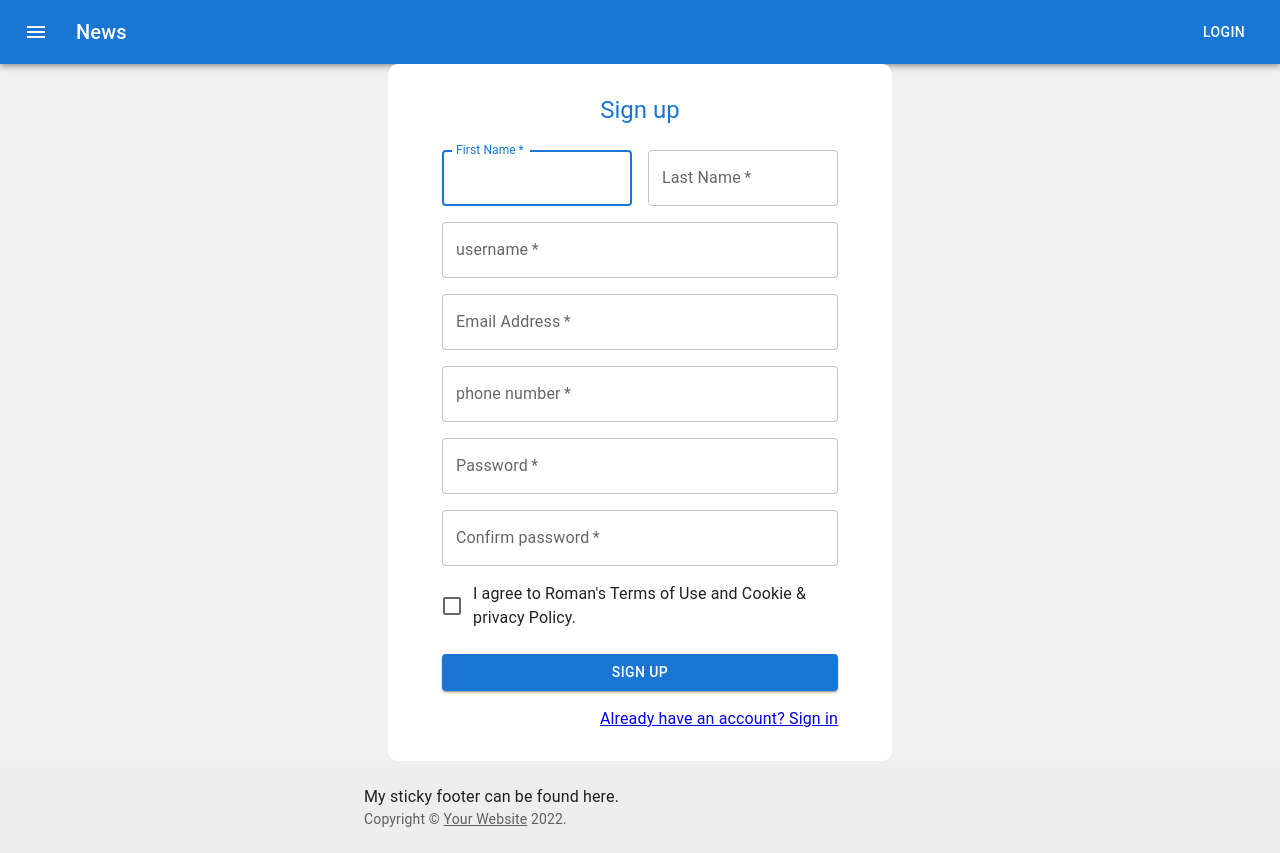
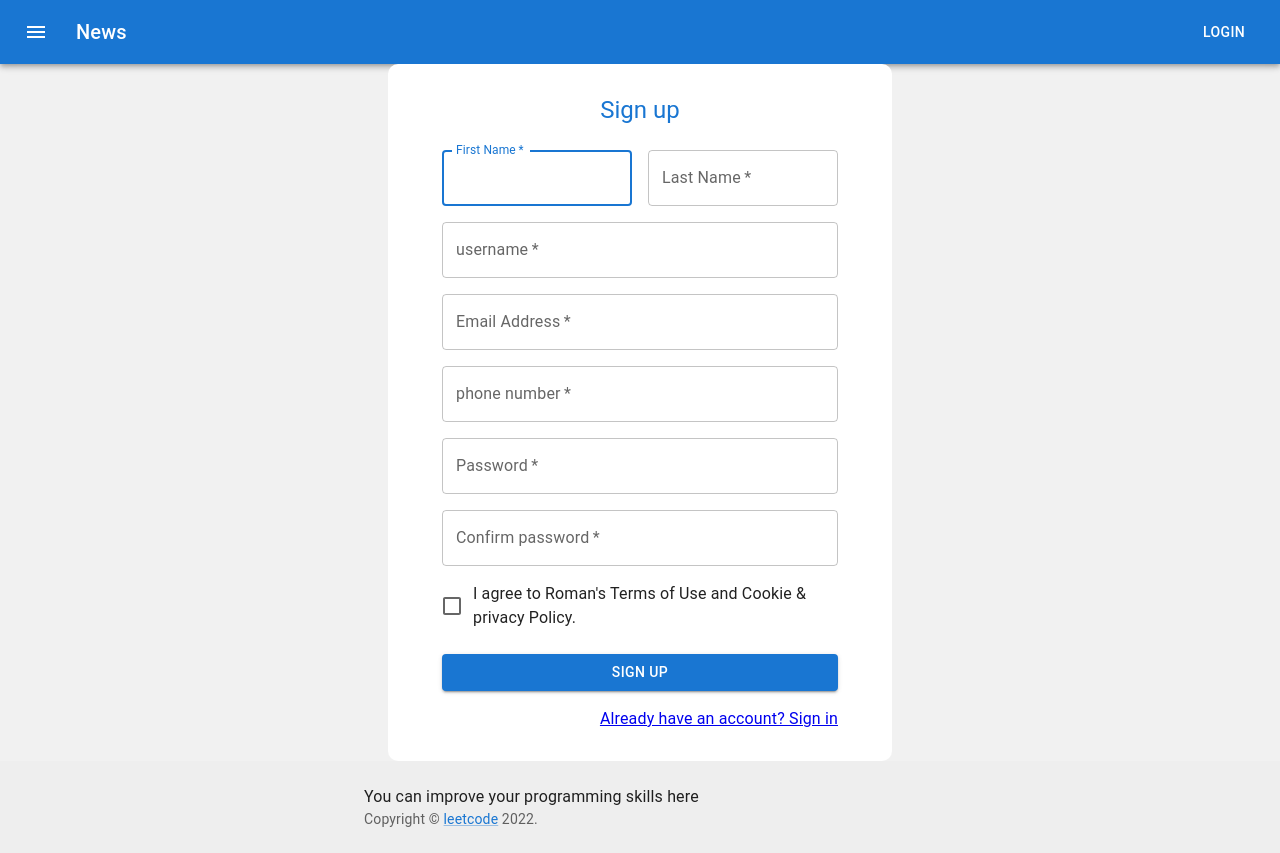
Before and after one commit to romairi/auth-microservice, a React app in the folder client/: page / in a window 1280 px wide. Built offline with nearby package versions, Linux system fonts and the light colour scheme.

Commit message:
implementation layout of header and footer components

```diff
--- a/client/src/components/Footer/index.js
+++ b/client/src/components/Footer/index.js
@@ -1,38 +1,26 @@
-import CssBaseline from "@mui/material/CssBaseline";
 import Box from "@mui/material/Box";
 import Typography from "@mui/material/Typography";
 import Container from "@mui/material/Container";
 import Link from "@mui/material/Link";
+import { text } from "../../text/constants";
 
 import "./index.scss";
 
-function Copyright() {
+const Copyright = () => {
   return (
     <Typography variant="body2" color="text.secondary">
       {"Copyright © "}
-      <Link color="inherit" href="https://mui.com/">
-        Your Website
+      <Link color="primary" href="https://leetcode.com/problemset/all/">
+        {text.footer.LEET_CODE}
       </Link>{" "}
       {new Date().getFullYear()}
       {"."}
     </Typography>
   );
-}
+};
 
-export default function Footer() {
+const Footer = () => {
   return (
-    <>
-      {/* <CssBaseline />
-      <Container component="main" sx={{ mt: 8, mb: 2 }} maxWidth="sm">
-        <Typography variant="h2" component="h1" gutterBottom>
-          Sticky footer
-        </Typography>
-        <Typography variant="h5" component="h2" gutterBottom>
-          {"Pin a footer to the bottom of the viewport."}
-          {"The footer will move as the main element of the page grows."}
-        </Typography>
-        <Typography variant="body1">Sticky footer placeholder.</Typography>
-      </Container> */}
     <Box
       component="footer"
       sx={{
@@ -47,12 +35,11 @@ export default function Footer() {
       }}
     >
       <Container maxWidth="sm">
-          <Typography variant="body1">
-            My sticky footer can be found here.
-          </Typography>
+        <Typography variant="body1">{text.footer.WEBSITE}</Typography>
         <Copyright />
       </Container>
     </Box>
-    </>
   );
-}
+};
+
+export default Footer;
--- a/client/src/components/Header/index.js
+++ b/client/src/components/Header/index.js
@@ -5,10 +5,11 @@ import Typography from "@mui/material/Typography";
 import Button from "@mui/material/Button";
 import IconButton from "@mui/material/IconButton";
 import MenuIcon from "@mui/icons-material/Menu";
+import { text } from "../../text/constants";
 
-export default function ButtonAppBar() {
+const Header = () => {
   return (
-    <Box sx={{ flexGrow: 1, width: "100%"}}>
+    <Box sx={{ flexGrow: 1, width: "100%" }}>
       <AppBar position="static">
         <Toolbar>
           <IconButton
@@ -21,11 +22,13 @@ export default function ButtonAppBar() {
             <MenuIcon />
           </IconButton>
           <Typography variant="h6" component="div" sx={{ flexGrow: 1 }}>
-            News
+            {text.header.NEWS}
           </Typography>
-          <Button color="inherit">Login</Button>
+          <Button color="inherit"> {text.header.LOGIN}</Button>
         </Toolbar>
       </AppBar>
     </Box>
   );
-}
+};
+
+export default Header;
--- a/client/src/containers/App/index.js
+++ b/client/src/containers/App/index.js
@@ -1,8 +1,9 @@
 import { BrowserRouter as Router } from "react-router-dom";
 import routes from "../../routes";
-import "./index.scss";
 import Footer from '../../components/Footer/index';
 import Header from "../../components/Header";
+
+import "./index.scss";
 
 const App = () => {
   return (
--- a/client/src/containers/App/index.scss
+++ b/client/src/containers/App/index.scss
@@ -1,34 +1,4 @@
 @import "../../scss/variables";
-
-// .app-container {
-//   height: 100vh;
-//   display: flex;
-//   flex-direction: column;
-//   justify-content: space-between;
-//   align-items: center;
-//   background-color: $color-gray;
-
-//   .base-form-login {
-//     width: fit-content;
-//     padding: 30px;
-//     border-radius: 10px;
-//     background-color: white;
-
-//     @media screen and (max-width: $max-xs) {
-//       width: 80%;
-//       padding: 30px 10px 30px 10px;
-//     }
-
-//     .server-error {
-//       width: 215px;
-//       text-align: center;
-//       word-wrap: break-word;
-//       margin: 0 auto;
-//       padding: 2px 0;
-//       color: $error_color;
-//     }
-//   }
-// }
 
 .app-container {
   height: 100vh;
@@ -46,7 +16,8 @@
 
     @media screen and (max-width: $max-xs) {
       width: 80%;
-      padding: 30px 10px 30px 10px;
+      padding: 20px 10px 20px 10px;
+      margin: 20px 0 20px 0;
     }
 
     .server-error {
--- a/client/src/text/constants.js
+++ b/client/src/text/constants.js
@@ -14,4 +14,12 @@ export const text = {
     DONT_HAVE_ACCOUNT: "Already have an account? Sign in",
     TERMS: "I agree to Roman's Terms of Use and Cookie & privacy Policy.",
   },
+  header: {
+    LOGIN: "login",
+    NEWS: "News"
+  },
+  footer: {
+    LEET_CODE: "leetcode",
+    WEBSITE: "You can improve your programming skills here"
+  }
 };
```
Also changed, not shown: client/src/containers/Header/index.js (deleted), client/src/containers/Header/index.scss (deleted). Lines whose indentation alone changed are shown as unchanged.
